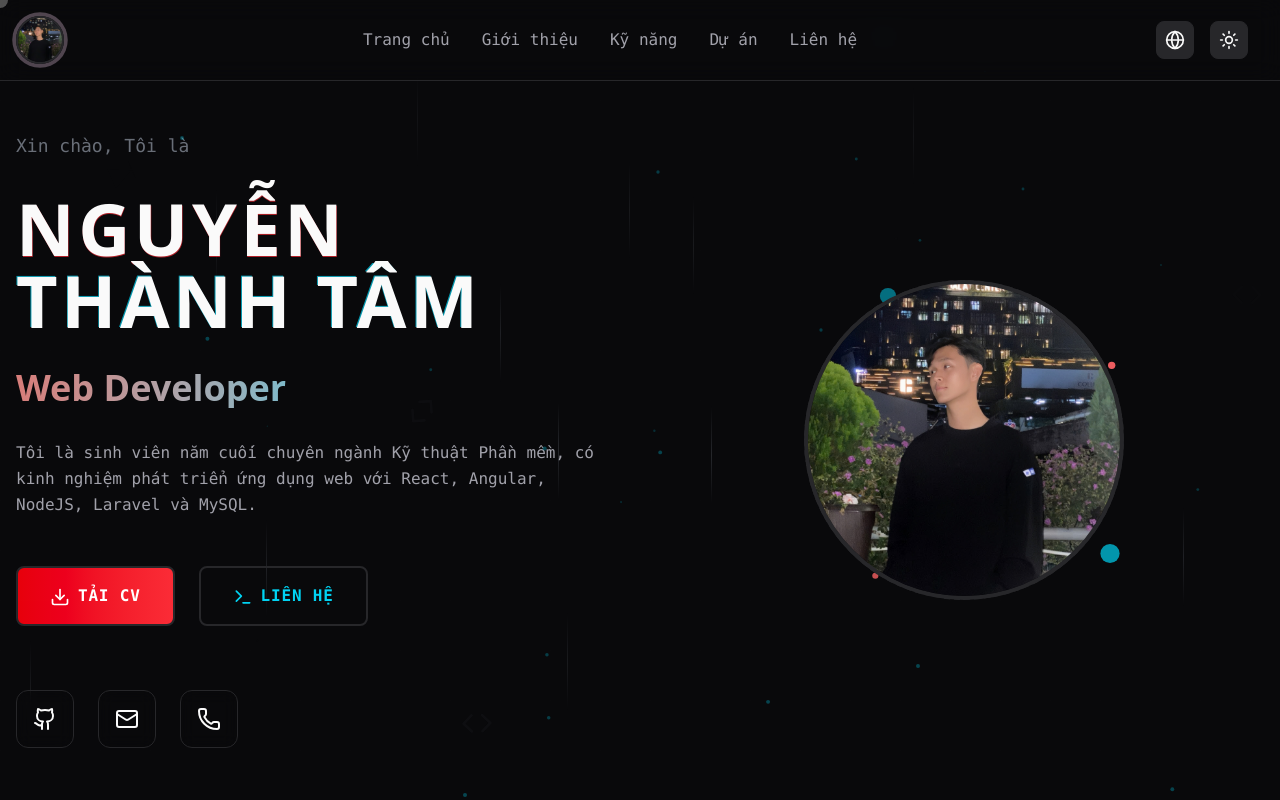
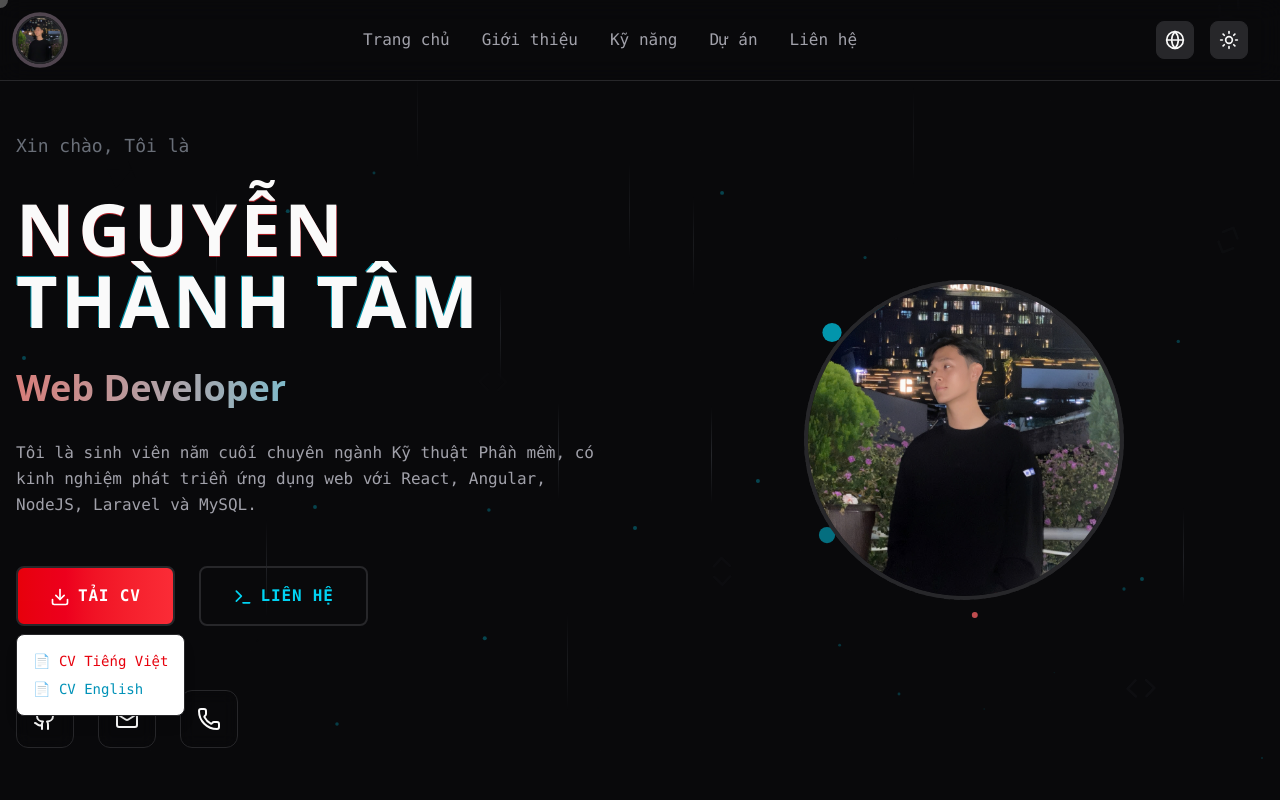
Before and after one commit to ThanhTam-dvl/MyPortfolio, a React (Vite) app in the folder portfolio-thanhtam/: page / in a window 1280 px wide. Both pictures are taken after a click on the button "TẢI CV". Shown: the top 800 px of the page. Built offline with nearby package versions, Linux system fonts and the light colour scheme.

Commit message:
update option cv

```diff
--- a/portfolio-thanhtam/src/components/Sections/HeroSection.jsx
+++ b/portfolio-thanhtam/src/components/Sections/HeroSection.jsx
@@ -1,12 +1,15 @@
-import React from 'react';
+import React, {useState} from 'react';
 import { motion } from 'framer-motion';
 import GlitchText from '../BackgroundEffects/GlitchText';
 import { Download, Terminal, Github, Mail, Phone } from 'lucide-react';
 
-// Thêm avatarPath - bạn cần thay đổi đường dẫn này cho phù hợp
-const avatarPath = "public/avt2.JPEG"; // Thay bằng đường dẫn thực tế
+// Thêm avatarPath
+const avatarPath = "public/avt2.JPEG";
 
-const HeroSection = ({ t, scrollToSection }) => (
+const HeroSection = ({ t, scrollToSection }) => {
+  const [showCVOptions, setShowCVOptions] = useState(false);
+
+  return (
     <section id="home" className="min-h-screen flex items-center justify-center relative pt-20">
       <div className="container mx-auto px-4">
         <div className="flex flex-col lg:flex-row items-center justify-between gap-12">
@@ -49,12 +52,14 @@ const HeroSection = ({ t, scrollToSection }) => (
               {t.hero.description}
             </motion.p>
             <motion.div
-            className="flex flex-wrap gap-6 mt-12"
+              className="flex flex-wrap gap-6 mt-12 relative"
               initial={{ opacity: 0, y: 50 }}
               animate={{ opacity: 1, y: 0 }}
               transition={{ delay: 1.5 }}
             >
+              {/* Nút Download CV */}
               <motion.button
+                onClick={() => setShowCVOptions(!showCVOptions)}
                 whileHover={{
                   scale: 1.05,
                   boxShadow: "0 0 30px rgba(239, 68, 68, 0.5)"
@@ -65,6 +70,26 @@ const HeroSection = ({ t, scrollToSection }) => (
                 <Download className="w-5 h-5 mr-2 inline" />
                 {t.hero.downloadCV}
               </motion.button>
+
+              {/* Menu lựa chọn ngôn ngữ CV */}
+              {showCVOptions && (
+                <div className="absolute top-full mt-2 left-0 bg-white shadow-lg rounded-lg border p-4 space-y-2 z-50">
+                  <a
+                    href="/cv_vi.pdf"
+                    download="NguyenThanhTam_CV_VI.pdf"
+                    className="block text-sm font-mono text-red-600 hover:underline"
+                  >
+                    📄 CV Tiếng Việt
+                  </a>
+                  <a
+                    href="/cv_en.pdf"
+                    download="NguyenThanhTam_CV_EN.pdf"
+                    className="block text-sm font-mono text-cyan-600 hover:underline"
+                  >
+                    📄 CV English
+                  </a>
+                </div>
+              )}
               <motion.button
                 onClick={() => scrollToSection('contact')}
                 whileHover={{
@@ -197,8 +222,8 @@ const HeroSection = ({ t, scrollToSection }) => (
         </div>
       </div>
 
-
     </section>
   );
+};
 
 export default HeroSection;
```
Lines whose indentation alone changed are shown as unchanged.
